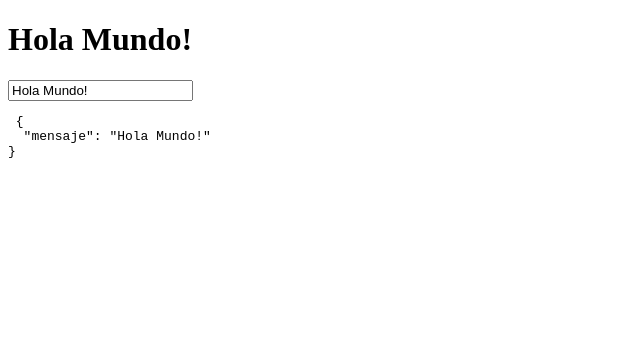
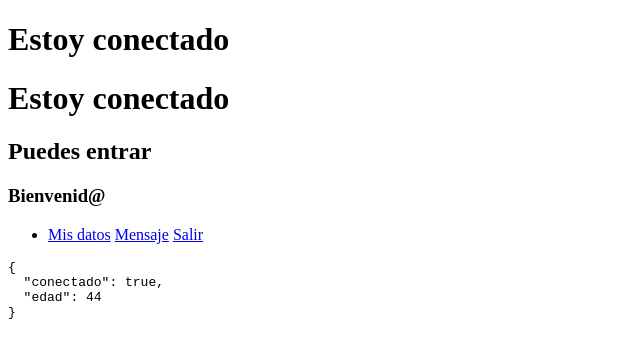
Before and after one commit to Samantalg/vue-course, a plain HTML site: page index.html in a window 1280 px wide. Shown: the whole page, without its empty margins (0-640 px from the left). Drawn offline with nearby package versions, Linux system fonts and the light colour scheme.

Commit message:
directives

```diff
--- a/index.html
+++ b/index.html
@@ -11,10 +11,28 @@
 <body>
 
     <main>
-        <!-- Data binding y reactividad con vue.js-->
-        <h1>{{ mensaje }}</h1>
-        <input type="text" v-model="mensaje">
-        <pre> {{ $data }}</pre>
+        <h1 v-show="conectado">Estoy conectado</h1>
+        <!--v-show no muestra el elemnto en el dom pero está- (display: none)-->
+        <h1 v-if="conectado">Estoy conectado</h1>
+        <!--v-if elimina el elemnto del dom-->
+        <h2 v-if="edad < 18"> No puedes entrar</h2>
+        <h2 v-else-if="edad > 200"> Eres inmortal!</h2>
+        <h2 v-else> Puedes entrar</h2>
+
+        <template v-if="conectado">
+          <h3>Bienvenid@</h3>
+          <ul>
+            <li>
+              <a href="#">Mis datos</a>
+              <a href="#">Mensaje</a>
+              <a href="#">Salir</a>
+            </li>
+          </ul>
+        </template>
+        <h4 v-else>No estás conectado</h4>
+
+        <pre>{{ $data }}</pre>
+
     </main>
 
     <script src="https://unpkg.com/vue@2.6.10/dist/vue.js"></script>
--- a/js/main.js
+++ b/js/main.js
@@ -1,7 +1,8 @@
 // creamos la instancia de vue
-new Vue({
+const vm = new Vue({ //si ponemos vm = ... podemos acceder desde fuera a la instacia para cambiar las propiedades
     el: 'main', // de esta manera accede a lo que esté dentro de <main></main>
     data: {
-        mensaje: 'Hola Mundo!',
+        conectado: true,
+        edad: 44
     }
 });
```
